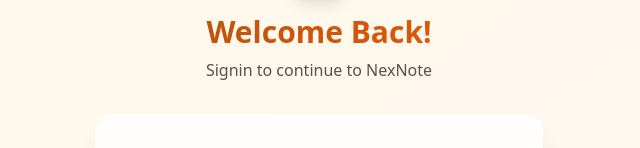
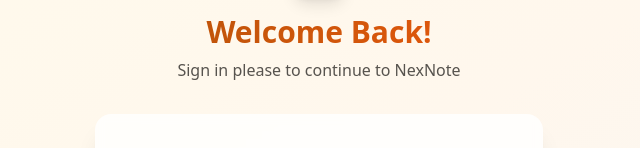
Before and after one commit to Anjali11s/NexNoteDevOps, a React (Vite) app in the folder frontend/: page /login in a window 1280 px wide. Shown: the part 192-340 px from the top of the page, without its empty margins (321-961 px from the left). Built offline with nearby package versions, Linux system fonts and the light colour scheme.

Commit message:
for testing

```diff
--- a/frontend/src/pages/LoginPage.jsx
+++ b/frontend/src/pages/LoginPage.jsx
@@ -35,7 +35,7 @@
           <h1 className="text-3xl font-bold bg-gradient-to-r from-amber-700 to-orange-600 bg-clip-text text-transparent">
             Welcome Back!
           </h1>
-          <p className="text-stone-600 mt-2">Signin to continue to NexNote</p>
+          <p className="text-stone-600 mt-2">Sign in please to continue to NexNote</p>
         </div>
 
         <div className="bg-white/80 backdrop-blur-sm rounded-2xl shadow-xl p-8">
```
